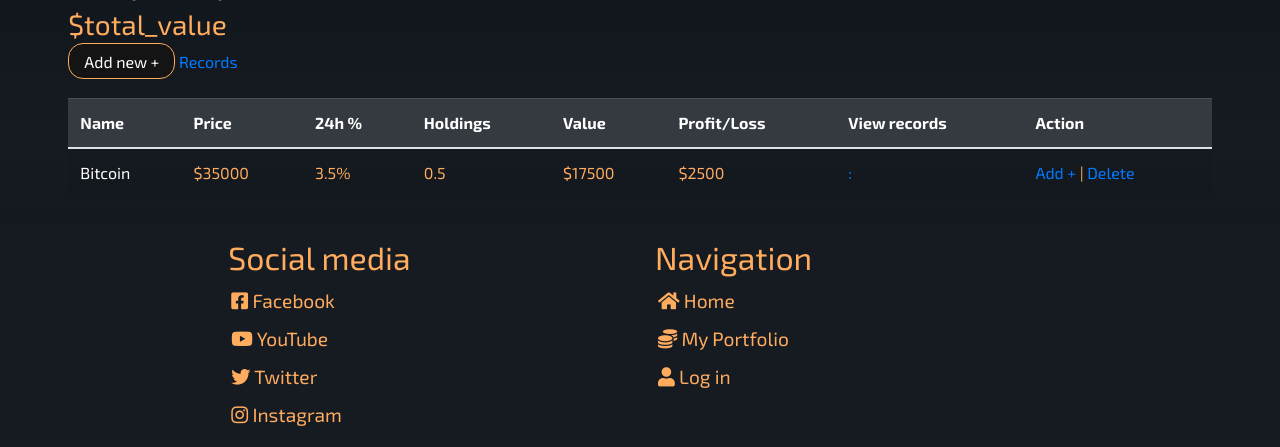
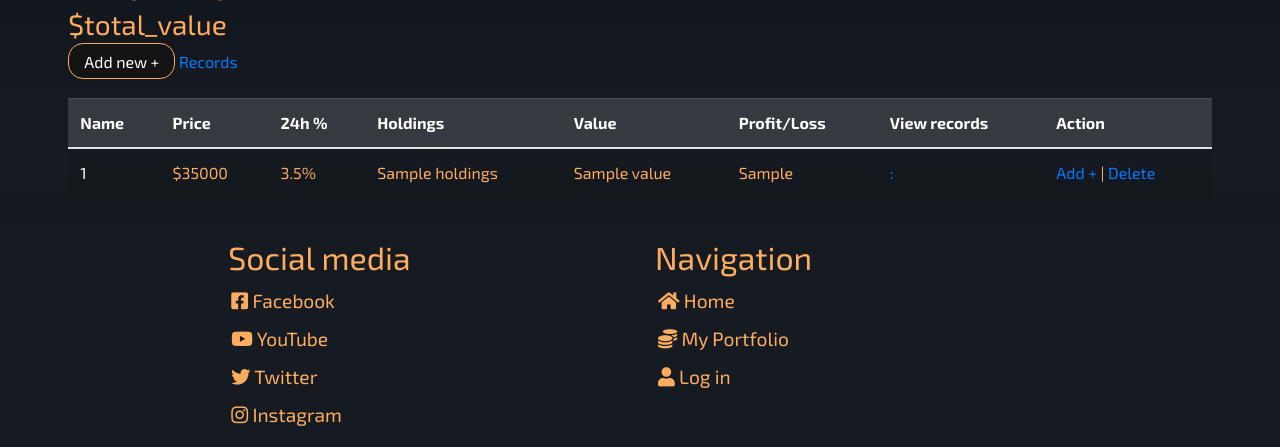
Before and after one commit to luke2533/coin-vue, a Flask app: template templates/portfolio.html in a window 1280 px wide. Shown: the part 168-615 px from the top of the page. Run offline with Flask 2, Linux system fonts and the light colour scheme; the template is opened without the code that fills it: most values are stand-ins (such as "Sample title", 1, 10 or a date in 2020); some libraries are stand-ins or nearby versions.

Commit message:
Displays user;s portfolio contents

```diff
--- a/app.py
+++ b/app.py
@@ -123,7 +123,17 @@ def portfolio():
     username = mongo.db.users.find_one(
             {"username": session["user"]})["username"]
 
-    return render_template(("portfolio.html"), username=username)
+    portfolios = []
+
+    if session["user"] == username:
+        user_portfolio_display = (
+            mongo.db.portfolios.find_one({"username": session["user"]}))
+        if user_portfolio_display is not None:
+            portfolio_id = user_portfolio_display["_id"]
+            portfolios = user_portfolio_display["id"]
+
+    return render_template(("portfolio.html"), username=username,
+                           portfolios=portfolios)
 
 
 @app.route("/get_record/<username>")
--- a/static/js/script.js
+++ b/static/js/script.js
@@ -1,3 +1,5 @@
+// Add green red for positive and negative values
+
 function tokenId() {
     var token = document.getElementsByClassName("token");
     for (let i = 0; i < token.length; i++) {
--- a/templates/portfolio.html
+++ b/templates/portfolio.html
@@ -36,13 +36,14 @@
                         </thead>
 
                         <tbody class="crypto-table">
+                            {% for portfolio in portfolios %}
                                 <tr>
-                                <td class="crypto-name">Bitcoin</td>
+                                    <td class="crypto-name">{{ portfolio.token_id }}</td>
                                     <td>$35000</td>
                                     <td>3.5%</td>
-                                <td>0.5</td>
-                                <td>$17500</td>
-                                <td>$2500</td>
+                                    <td>{{ portfolio.holdings }}</td>
+                                    <td>{{ portfolio.value }}</td>
+                                    <td>{{ portfolio.profit_loss }}</td>
                                     <td><a href="{{ url_for('get_records', username=username) }}">:</a></td>
                                     <td>
                                         <a href="#">Add +</a> |
@@ -50,6 +51,7 @@
                                         <!-- Delete all -->
                                     </td>
                                 </tr>
+                            {% endfor %}
                         </tbody>
                     </table>
                 </div>
```
Also changed, not shown: README.md. Lines whose indentation alone changed are shown as unchanged.
